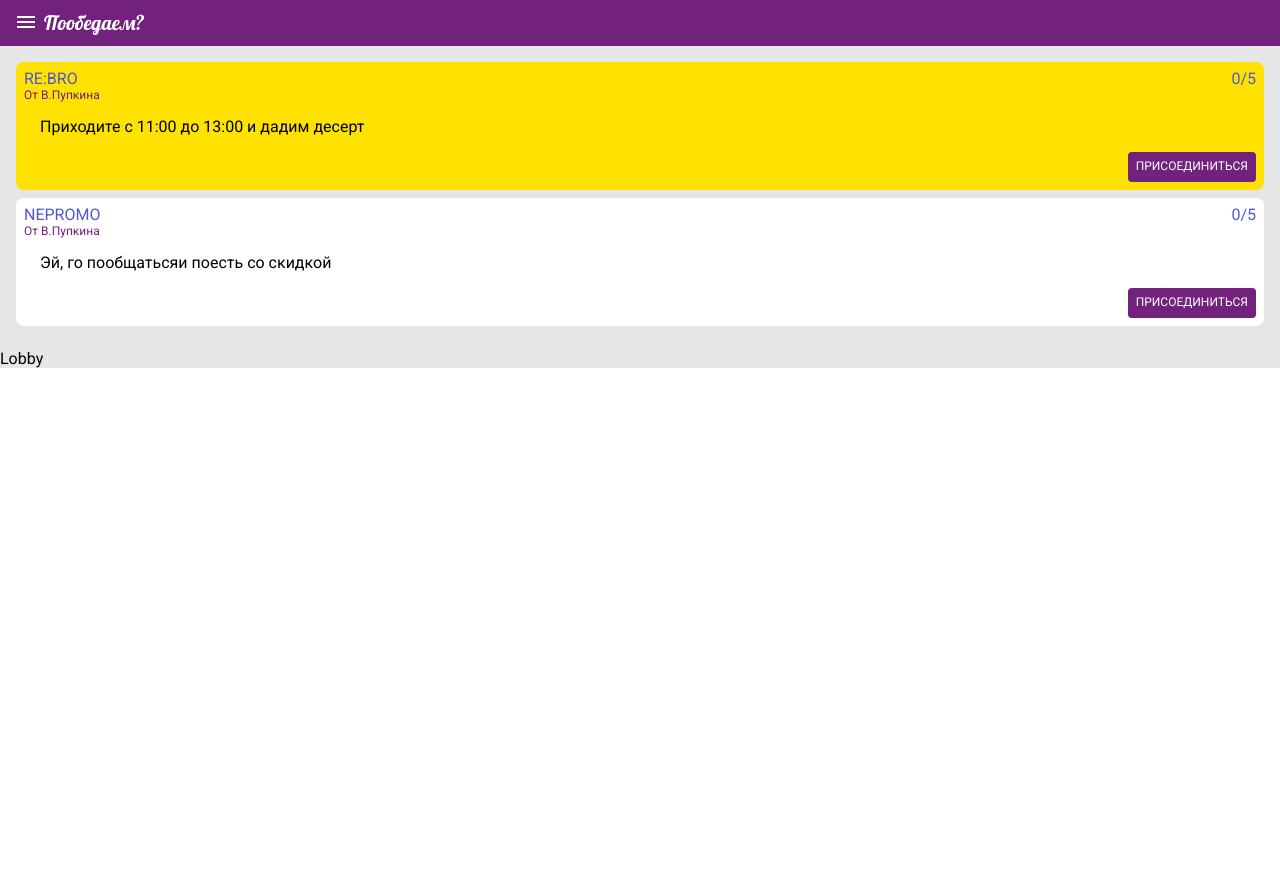
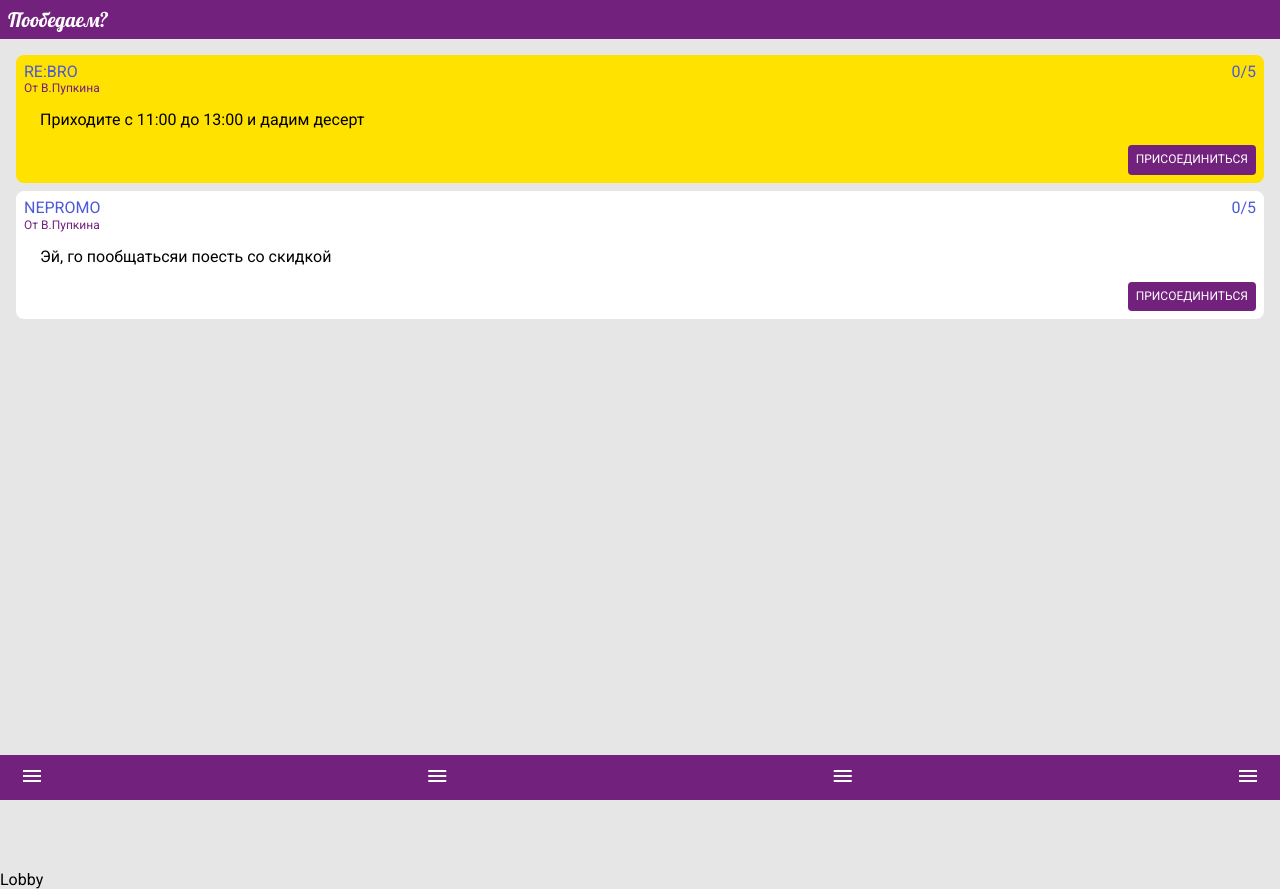
Before and after one commit to rvanina/poobedaem, a React (Create React App) app in the folder front/: page /Profile in a window 1280 px wide. Before the commit the page ends 800 px from the top, so only its background shows below. Built offline with nearby package versions, Linux system fonts and the light colour scheme.

Commit message:
feat: tabs added

```diff
--- a/front/src/App.js
+++ b/front/src/App.js
@@ -5,6 +5,7 @@
 import { colors } from './theme';
 import Header from './Header';
 import List from './List';
+import Tabs from './Tabs';
 
 const ContentWrapper = styled.section`
   background: ${colors.bg};
@@ -49,6 +50,7 @@
             <Route path="/Lobby" component={LobbyPage} />
             <Route path="/Login" component={Login} />
             <Route path="/Profile" component={Profile} />
+            <Tabs />
           </React.Fragment>
         </Router>
       </React.Fragment>
--- a/front/src/Header/index.js
+++ b/front/src/Header/index.js
@@ -24,9 +24,9 @@
 export default function Header() {
   return (
     <Wrapper>
-      <SidebarButton>
+      {/* <SidebarButton>
         <i className="mdi mdi-menu mdi-24px" />
-      </SidebarButton>
+      </SidebarButton> */}
       Пообедаем?
     </Wrapper>
   );
--- a/front/src/List/index.js
+++ b/front/src/List/index.js
@@ -6,29 +6,27 @@
   display: flex;
   flex-flow: column nowrap;
   padding: 16px;
+  height: 100vh;
 `;
 
 const items = [
   {
-        title: "RE:BRO",
+    title: 'RE:BRO',
     promo: true,
     desc: 'Приходите с 11:00 до 13:00 и дадим десерт',
   },
   {
-        title: "nepromo",
+    title: 'nepromo',
     promo: false,
     desc: 'Эй, го пообщатьсяи поесть со скидкой',
   },
-]
+];
 
 export default function List() {
   return (
     <Wrapper>
       {items.map((item, i) => (
-                <Card isPromo={item.promo}
-                title={item.title}
-                desc={item.desc}
-                />
+        <Card isPromo={item.promo} title={item.title} desc={item.desc} />
       ))}
     </Wrapper>
   );
--- /dev/null
+++ b/front/src/Tabs/index.js
@@ -0,0 +1,44 @@
+import React from 'react';
+import styled from 'styled-components';
+import { Link } from 'react-router-dom';
+import { colors } from '../theme';
+
+const Wrapper = styled.footer`
+  position: fixed;
+  bottom: 0;
+  width: 100vw;
+`;
+
+const Nav = styled.nav`
+  display: flex;
+  justify-content: space-between;
+  padding: 8px 20px;
+  color: ${colors.headerMainFont};
+  background: ${colors.primary};
+`;
+
+const Button = styled(Link)`
+  color: ${colors.headerMainFont};
+  font-size: 24px;
+`;
+
+export default function Tabs() {
+  return (
+    <Wrapper>
+      <Nav>
+        <Button to="/Profile">
+          <i className="mdi mdi-menu" />
+        </Button>
+        <Button to="/">
+          <i className="mdi mdi-menu" />
+        </Button>
+        <Button to="/Profile">
+          <i className="mdi mdi-menu" />
+        </Button>
+        <Button to="/Profile">
+          <i className="mdi mdi-menu" />
+        </Button>
+      </Nav>
+    </Wrapper>
+  );
+}
--- a/front/src/index.css
+++ b/front/src/index.css
@@ -1,6 +1,16 @@
 body {
-  font-family: "Roboto", sans-serif;
+  font-family: "Roboto";
   -webkit-font-smoothing: antialiased;
   -moz-osx-font-smoothing: grayscale;
   box-sizing: border-box;
+  position: relative;
 }
+
+button {
+  border: none;
+  background: none;
+}
+
+a {
+  text-decoration: none;
+}
```
Lines whose indentation alone changed are shown as unchanged.
